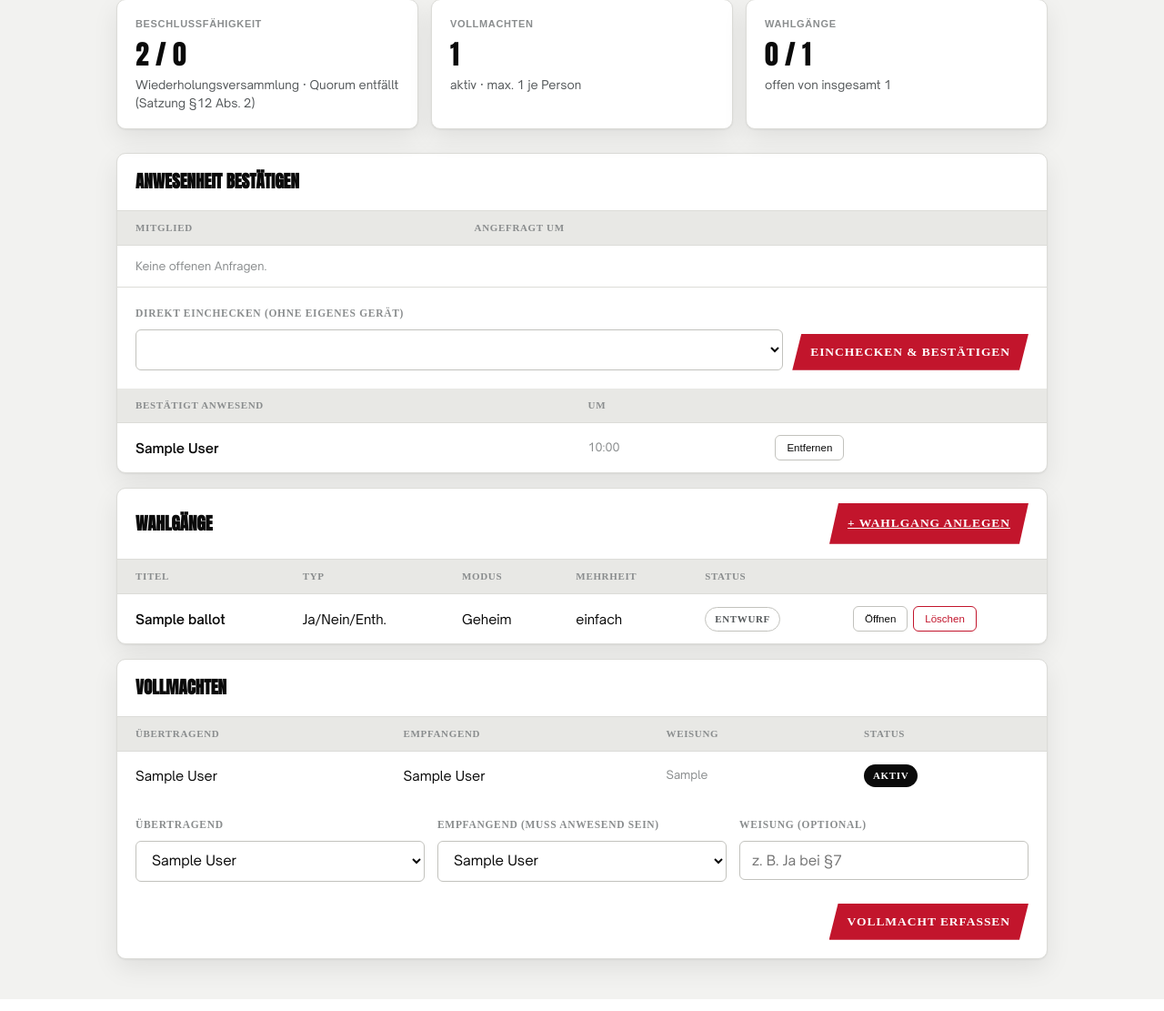
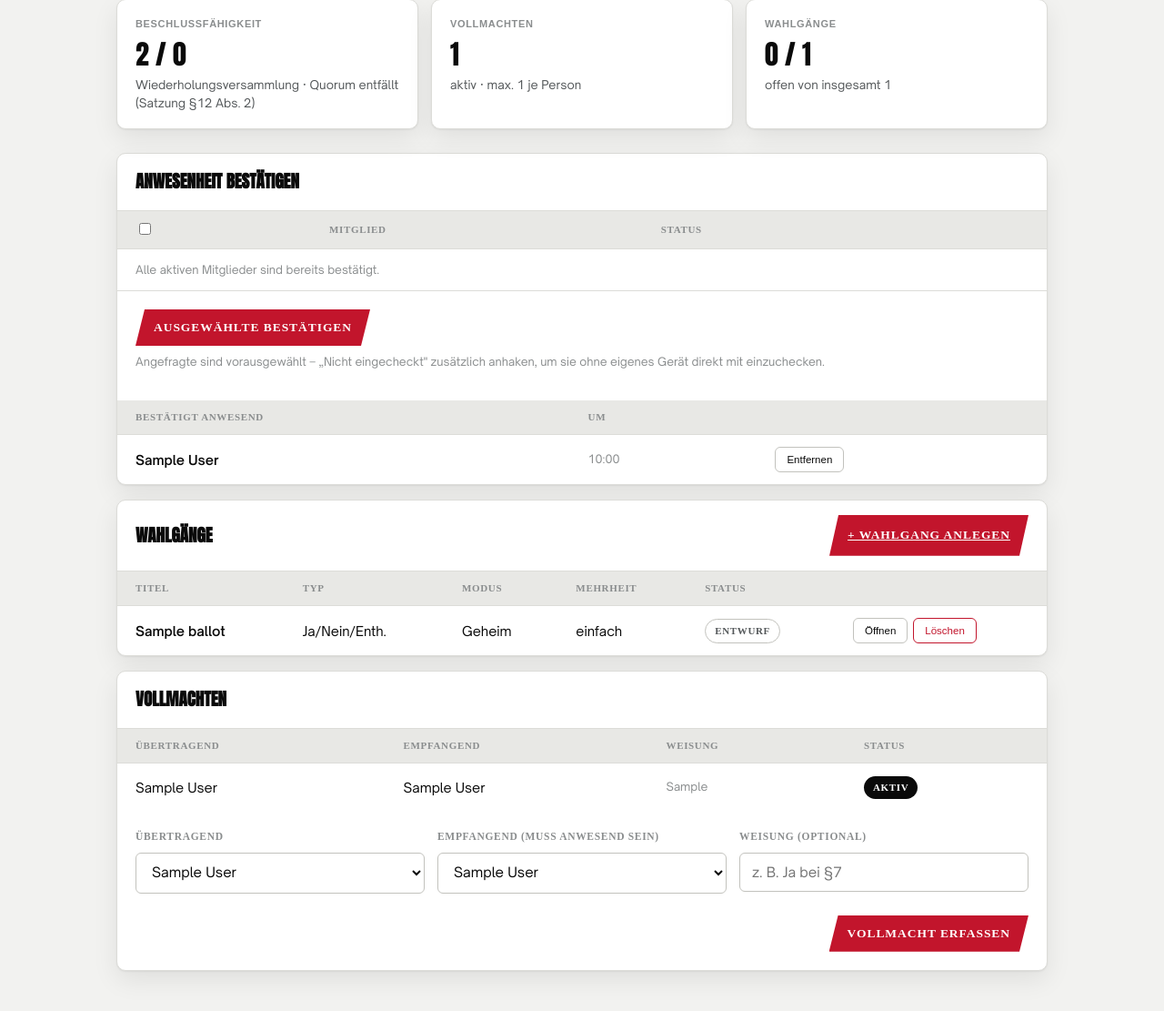
Before and after one commit to sOUTHX1337/eRacing-Voting, a FastAPI app: page /versammlungen/1 in a window 1280 px wide. Shown: the part 146-1257 px from the top of the page at 91% size. Run offline with FastAPI, Linux system fonts and the light colour scheme; the visitor is signed in with stand-in values (Sample User, id 1); tables that the repository leaves empty hold one stand-in row (values such as "Sample post"); lists and menus that the app fills with data are empty; some web fonts are replaced.

Commit message:
Add bulk attendance confirmation workflow
Introduces a new endpoint to confirm multiple members’ attendance in one action for Wahlleitung users. The assembly attendance UI was redesigned to support bulk selection with checkboxes (including select-all), preselect pending check-ins, and optionally include not-yet-checked-in members for direct confirmation. The old single direct-check-in dropdown flow was removed in favor of the unified bulk form.

```diff
--- a/app/templates/versammlung.html
+++ b/app/templates/versammlung.html
@@ -68,37 +68,46 @@
     <div class="panel-head"><h3>Anwesenheit bestätigen</h3></div>
     <div class="table-scroll">
     <table>
-      <thead><tr><th>Mitglied</th><th>Angefragt um</th><th></th></tr></thead>
+      <thead>
+        <tr>
+          <th><input type="checkbox" onclick="toggleAllAttendance(this)"></th>
+          <th>Mitglied</th>
+          <th>Status</th>
+          <th></th>
+        </tr>
+      </thead>
       <tbody>
         {% for a in pending_attendances %}
         <tr>
+          <td><input type="checkbox" class="attendance-check" value="{{ a.member_id }}" form="confirm-bulk-form" checked></td>
           <td class="row-title">{{ a.member.name }}</td>
-          <td class="row-sub">{{ a.checked_in_at.strftime('%H:%M') }}</td>
-          <td style="display:flex; gap:6px; white-space:nowrap;">
-            <form class="inline" method="post" action="/versammlungen/{{ assembly.id }}/anwesenheit/{{ a.member_id }}/bestaetigen">
-              <button class="btn-sm">Bestätigen</button>
-            </form>
+          <td><span class="status-pill outline">Angefragt {{ a.checked_in_at.strftime('%H:%M') }}</span></td>
+          <td>
             <form class="inline" method="post" action="/versammlungen/{{ assembly.id }}/anwesenheit/{{ a.member_id }}/entfernen">
               <button class="btn-sm red">Ablehnen</button>
             </form>
           </td>
         </tr>
-        {% else %}
-        <tr><td colspan="3" class="row-sub">Keine offenen Anfragen.</td></tr>
         {% endfor %}
+        {% for m in not_checked_in_members %}
+        <tr>
+          <td><input type="checkbox" class="attendance-check" value="{{ m.id }}" form="confirm-bulk-form"></td>
+          <td class="row-title">{{ m.name }}</td>
+          <td><span class="status-pill outline">Nicht eingecheckt</span></td>
+          <td></td>
+        </tr>
+        {% endfor %}
+        {% if not pending_attendances and not not_checked_in_members %}
+        <tr><td colspan="4" class="row-sub">Alle aktiven Mitglieder sind bereits bestätigt.</td></tr>
+        {% endif %}
       </tbody>
     </table>
     </div>
     <div class="panel-body" style="border-top:1px solid var(--border);">
-      <div style="display:flex; gap:10px; align-items:end; flex-wrap:wrap;">
-        <div class="form-group" style="margin-bottom:0; flex:1; min-width:200px;">
-          <label>Direkt einchecken (ohne eigenes Gerät)</label>
-          <select id="direct-checkin-select">
-            {% for m in not_checked_in_members %}<option value="{{ m.id }}">{{ m.name }}</option>{% endfor %}
-          </select>
-        </div>
-        <button type="button" class="btn btn-primary" onclick="submitDirectCheckin()">Einchecken &amp; bestätigen</button>
-      </div>
+      <form id="confirm-bulk-form" method="post" action="/versammlungen/{{ assembly.id }}/anwesenheit/bestaetigen-mehrere">
+        <button type="submit" class="btn btn-primary">Ausgewählte bestätigen</button>
+      </form>
+      <p class="form-hint" style="margin-top:8px;">Angefragte sind vorausgewählt &ndash; „Nicht eingecheckt" zusätzlich anhaken, um sie ohne eigenes Gerät direkt mit einzuchecken.</p>
     </div>
     {% if confirmed_attendances %}
     <div class="table-scroll">
@@ -123,14 +132,8 @@
     {% endif %}
   </div>
   <script>
-    function submitDirectCheckin() {
-      const sel = document.getElementById('direct-checkin-select');
-      if (!sel.value) return;
-      const form = document.createElement('form');
-      form.method = 'post';
-      form.action = '/versammlungen/{{ assembly.id }}/anwesenheit/' + sel.value + '/bestaetigen';
-      document.body.appendChild(form);
-      form.submit();
+    function toggleAllAttendance(source) {
+      document.querySelectorAll('.attendance-check').forEach(function (cb) { cb.checked = source.checked; });
     }
   </script>
   {% endif %}
```
Also changed, not shown: app/routers/versammlungen.py (+18 -1 lines).
